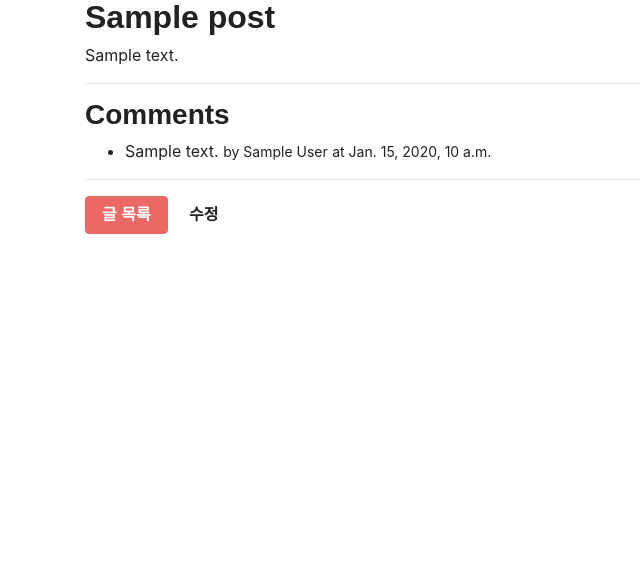
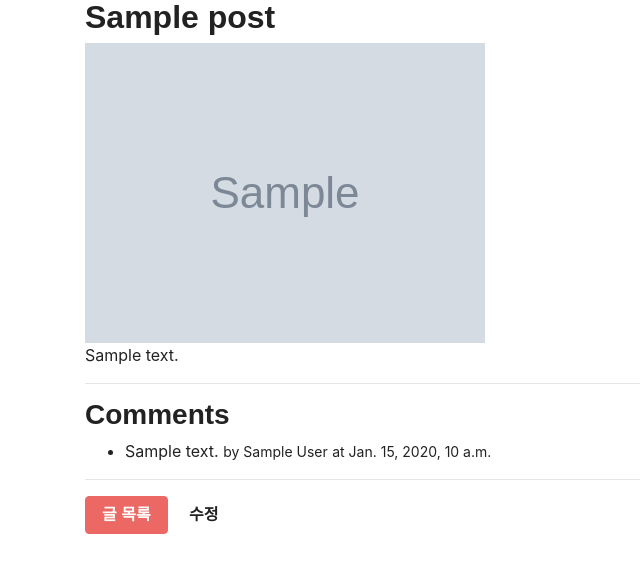
Before and after one commit to yujin75/askdjango_first, a Django app: template blog/templates/blog/post_detail.html in a window 1280 px wide. Shown: the part 56-639 px from the top of the page, without its empty margins (0-640 px from the left). Run offline with Django 3.2, Linux system fonts and the light colour scheme; the template is opened without the code that fills it: most values are stand-ins (such as "Sample title", 1, 10 or a date in 2020); grey boxes marked "Sample" are stand-in pictures; some libraries are stand-ins or nearby versions; some web fonts are replaced.

Commit message:
ep27)blog/post_detail.html 템플릿에 photo img 노출

```diff
--- a/blog/templates/blog/post_detail.html
+++ b/blog/templates/blog/post_detail.html
@@ -9,6 +9,10 @@
         <div class="row">
             <div class="col-sm-12">
                 <h2>{{ post.title }}</h2>
+
+                {% if post.photo %}
+                    <img src="{{ post.photo.url }}" style="max-width: 100%;"/>
+                {% endif %}
 
                 {{ post.content| linebreaks }}
 
```
